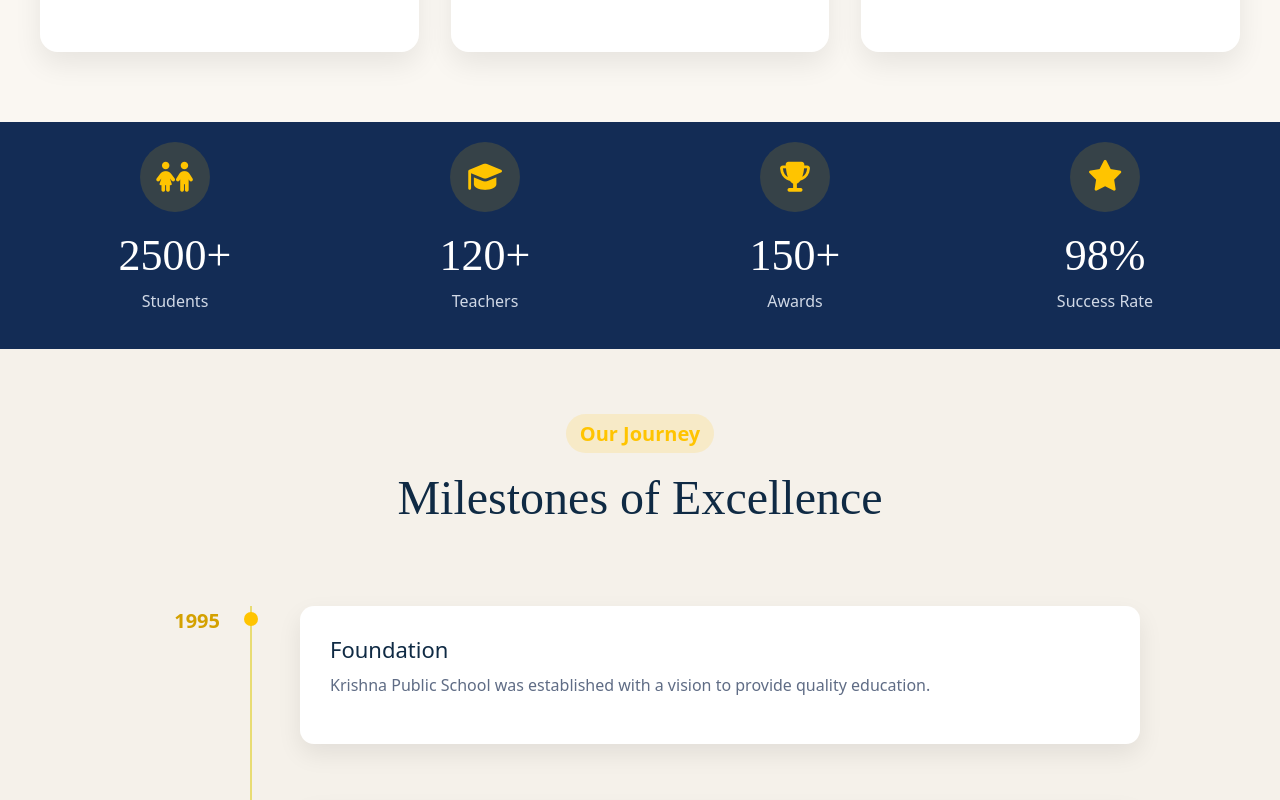
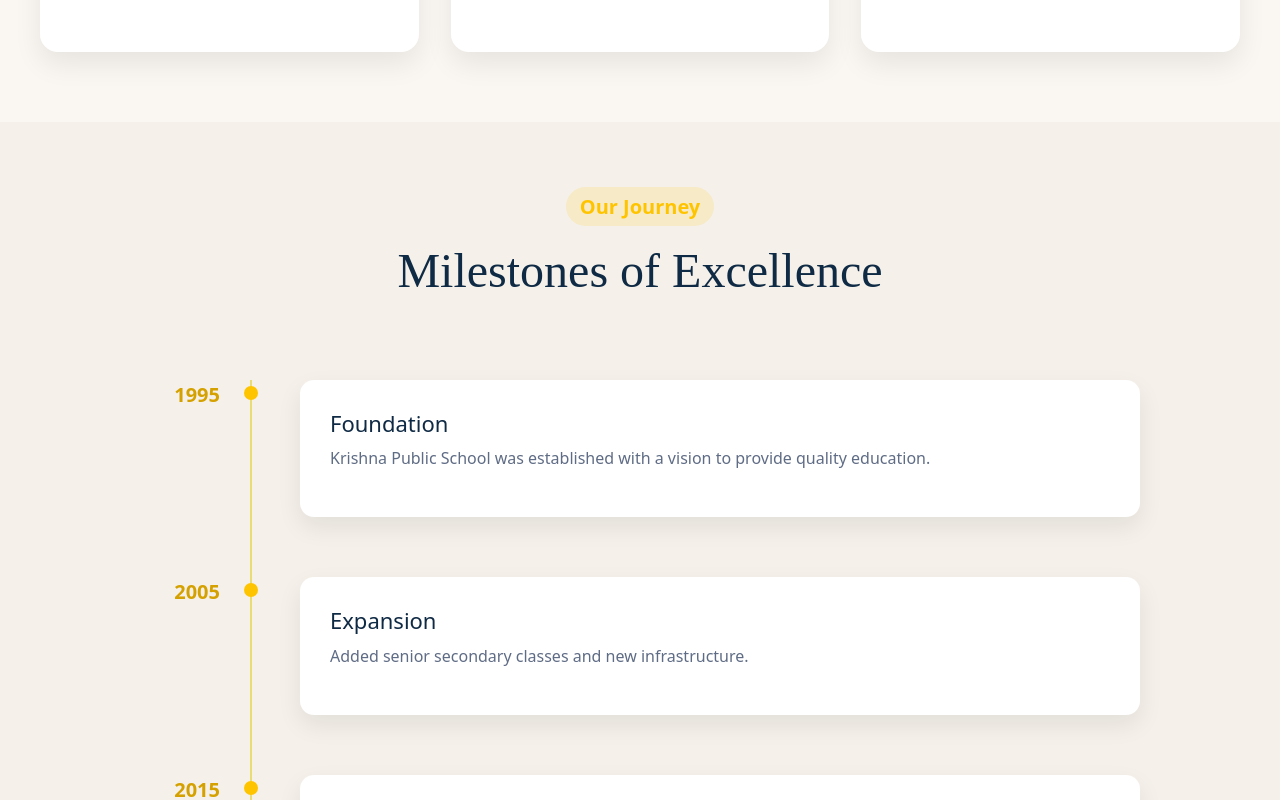
Before and after one commit to ali-0507/Krishna-Public-School, a React (Vite) app in the folder frontend/: page /about in a window 1280 px wide. Shown: the part 960-1760 px from the top of the page. Built offline with nearby package versions, Linux system fonts and the light colour scheme.

Commit message:
school code added

```diff
--- a/frontend/src/components/Home/HeroSection.jsx
+++ b/frontend/src/components/Home/HeroSection.jsx
@@ -83,6 +83,10 @@
           </div>
 
         </div>
+        <div className="cbse-no">
+           <p>CBSE Affiliation no : 3330397  <br/>
+           School code : 15954</p>
+        </div>
       </div>
     </section>
   );
--- a/frontend/src/pages/About.jsx
+++ b/frontend/src/pages/About.jsx
@@ -79,37 +79,6 @@
         </div>
       </section>
 
-      {/* JOURNEY + STATS SECTION */}
-      <section className="about-dark-stats">
-  <div className="dark-stats-container">
-
-    <div className="dark-stat">
-      <div className="dark-icon"><i class="fa-solid fa-children"></i></div>
-      <h3>2500+</h3>
-      <p>Students</p>
-    </div>
-
-    <div className="dark-stat">
-      <div className="dark-icon"><i class="fa-solid fa-graduation-cap"></i></div>
-      <h3>120+</h3>
-      <p>Teachers</p>
-    </div>
-
-    <div className="dark-stat">
-      <div className="dark-icon"><i class="fa-solid fa-trophy"></i></div>
-      <h3>150+</h3>
-      <p>Awards</p>
-    </div>
-
-    <div className="dark-stat">
-      <div className="dark-icon"><i class="fa-solid fa-star"></i></div>
-      <h3>98%</h3>
-      <p>Success Rate</p>
-    </div>
-
-  </div>
-</section>
-
 
 {/* TIMELINE SECTION */}
 <section className="timeline-section">
@@ -189,7 +158,7 @@
     <div className="leader-card"data-aos="fade-right" data-aos-delay="1000">
       <div className="leader-icon">
         {/* <i class="fa-solid fa-graduation-cap"></i> */}
-        <img src="./images/director.jpeg"/>
+        <img src="/DirectorPhoto.jpeg"/>
       </div>
       <h3>Mrs. Shipra Tripathi</h3>
       <span className="leader-role">Director, KPS Tendua</span>
--- a/frontend/src/styles/global.css
+++ b/frontend/src/styles/global.css
@@ -232,6 +232,7 @@
 
 .hero-logo {
   flex-shrink: 0;
+
 }
 
 .hero-school-logo {
@@ -241,6 +242,12 @@
   margin-bottom: 100px;
 }
 
+.cbse-no{
+   color: #ffffff;
+   font-weight: 700;
+   margin-top: 40%;
+   margin-left: -60%;
+}
 .hero-text {
   max-width: 600px;
 }
```
Also changed, not shown: frontend/public/DirectorPhoto.jpeg (added).
